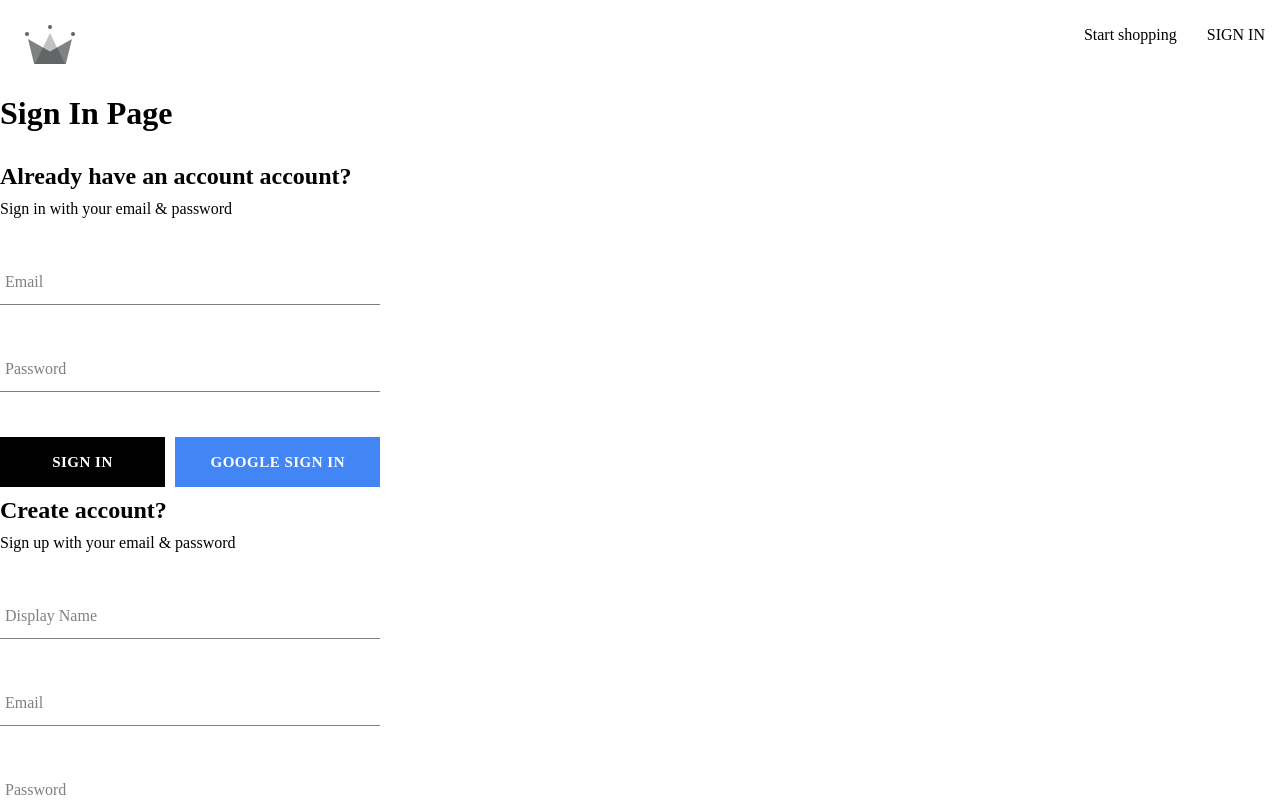
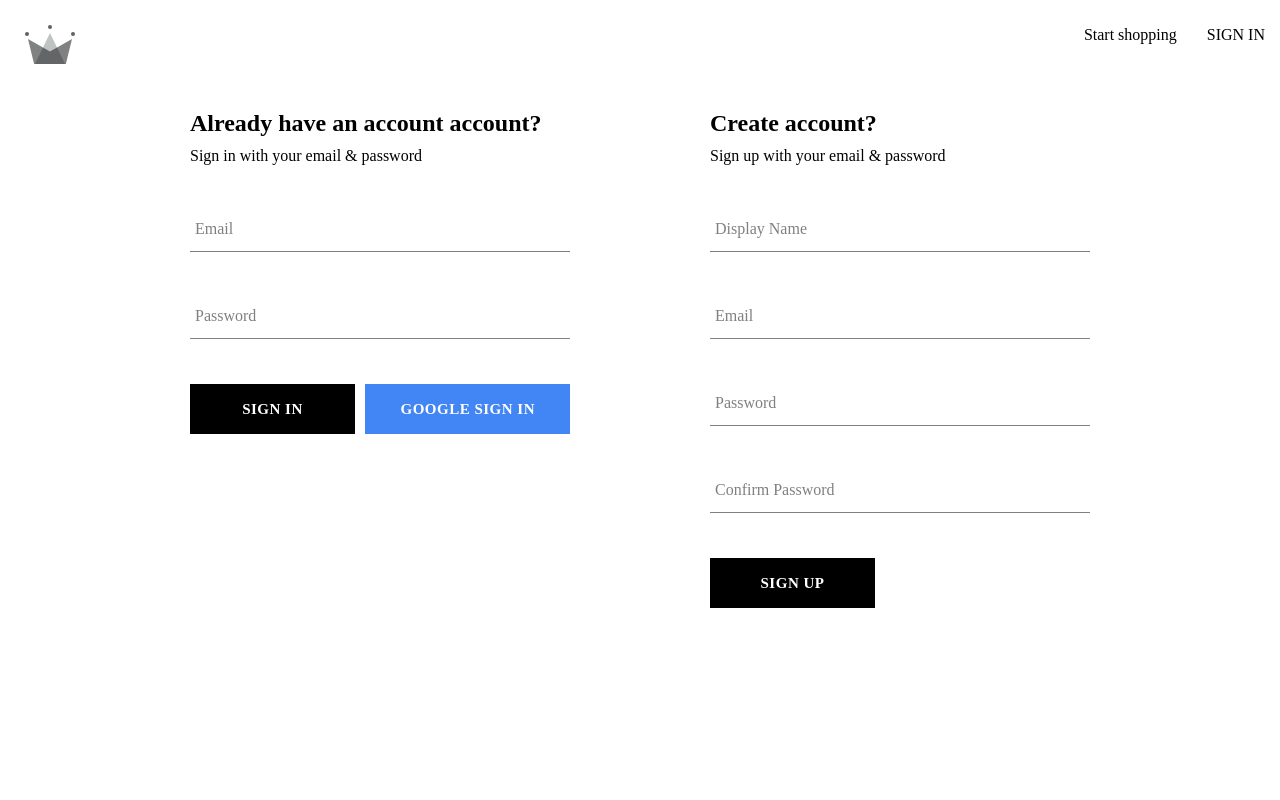
Before and after one commit to unekuogbaje/leathermore, a React (Create React App) app: page /auth in a window 1280 px wide. Shown: the top 800 px of the page. Built offline with nearby package versions, Linux system fonts and the light colour scheme; the HTML template or start-up script is replaced by a standard one.

Commit message:
auth styles

```diff
--- a/src/components/offer-item/offer-item.component.jsx
+++ b/src/components/offer-item/offer-item.component.jsx
@@ -5,14 +5,14 @@
     return (
         <div className="offer-section">
          <div className="background-image" style={{
-          backgroundImage: `url(${imageUrl})`
+          backgroundImage: `url(${imageUrl})`,
         }} />
          <div className="offer-details-section">
           <h2>{title}</h2>
-          <p>Book now</p>
+          <p>Order now</p>
         </div>
       </div>
-    )
-}
+    );
+};
 
 export default OfferItem
--- a/src/components/sign-in-form/sign-in-form.component.jsx
+++ b/src/components/sign-in-form/sign-in-form.component.jsx
@@ -1,4 +1,4 @@
-import { useState,  } from "react";
+import { useState } from "react";
 
 import FormInput from '../form-input/form-input.component';
 import Button from "../button/button.component";
@@ -32,10 +32,24 @@
         event.preventDefault();
 
         try {
-            const response = await signInAuthUserWithEmailAndPassword(email, password);
+            const response = await signInAuthUserWithEmailAndPassword(
+                email,
+                password
+            );
             console.log(response);
             resetFormFields();
-        } catch (error) {}
+        } catch (error) {
+            switch (error.code) {
+                case 'auth/wrong-password':
+                  alert('You have entered a wrong email password');
+                  break;
+                case 'auth/user-not-found':
+                  alert('User not found');
+                  break;
+                default:
+                  console.log(error);
+              }
+        }
     };
 
     const handleChange = (event) => {
@@ -67,14 +81,11 @@
                 value={password}
                 />
                 <div className="buttons-container">
-                    <Button type='submit'>
-                    Sign In
-                    </Button>
-                    <Button buttonType='google' onClick={signInWithGoogle} >
+                    <Button type='submit'>Sign In</Button>
+                    <Button type='button' buttonType='google' onClick={signInWithGoogle}>
                     Google Sign In
                     </Button>
                 </div>
-
             </form>
         </div>
     );
--- a/src/routes/authentication/authentication.component.jsx
+++ b/src/routes/authentication/authentication.component.jsx
@@ -1,19 +1,11 @@
-import { useEffect } from 'react';
-import { getRedirectResult } from 'firebase/auth';
-import {
-    auth,
-    signInWithGooglePopup,
-    // signInWithGoogleRedirect,
-    createUserDocumentFromAuth
-} from '../../utils/firebase/firebase.utils';
-
 import SignUp from '../../components/sign-up/sign-up.component';
 import SignInForm from '../../components/sign-in-form/sign-in-form.component';
 
+import './authentication.styles.scss';
+
 const Authentication = () => {
     return (
-        <div>
-            <h1>Sign In Page</h1>
+        <div className='authentication-container'>
             <SignInForm />
             <SignUp />
         </div>
--- /dev/null
+++ b/src/routes/authentication/authentication.styles.scss
@@ -0,0 +1,6 @@
+.authentication-container {
+    display: flex;
+    width: 900px;
+    justify-content: space-between;
+    margin: 30px auto;
+  }
```
Also changed, not shown: 1 other file (tests, documents, lock files or other folders).
